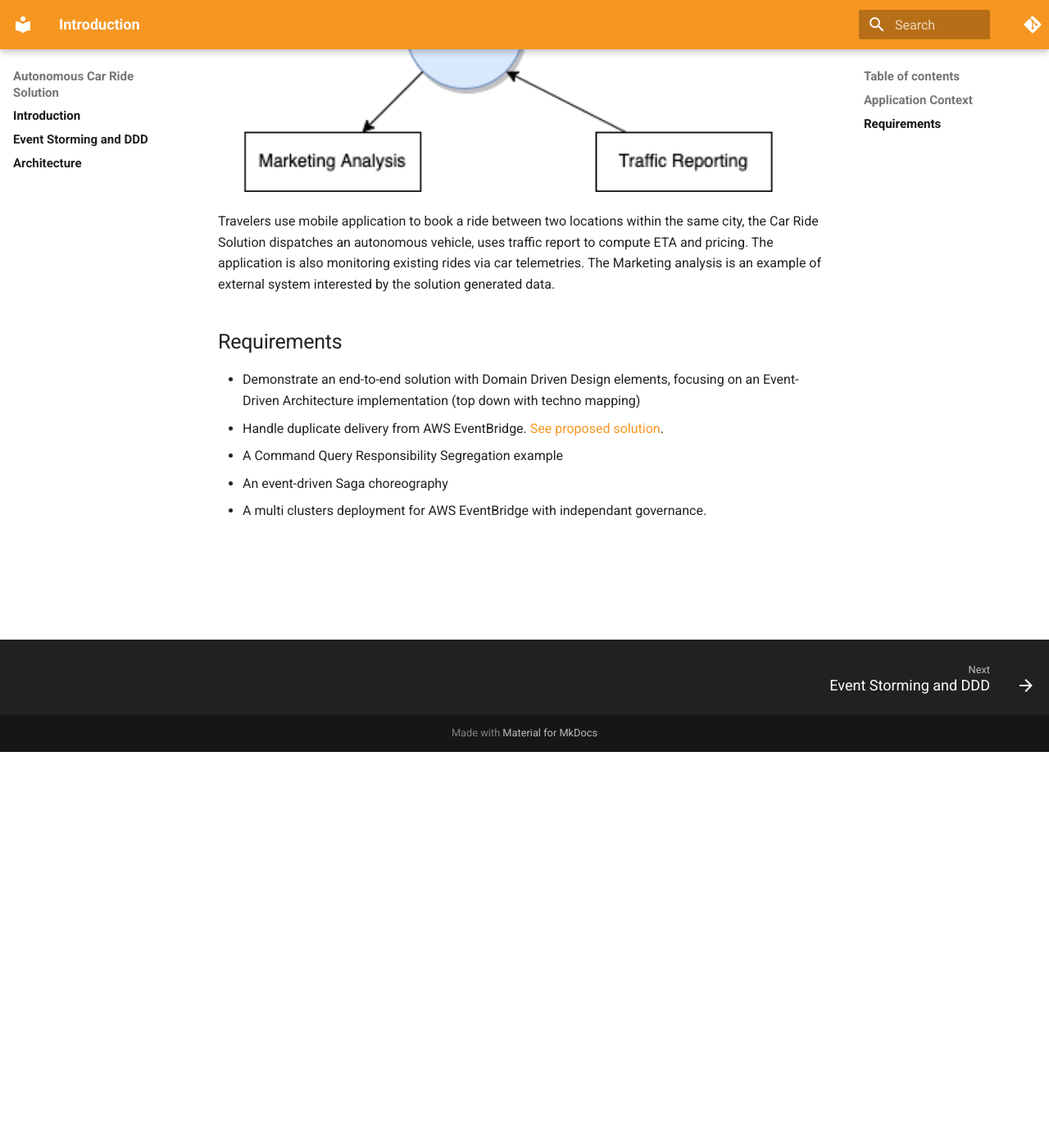
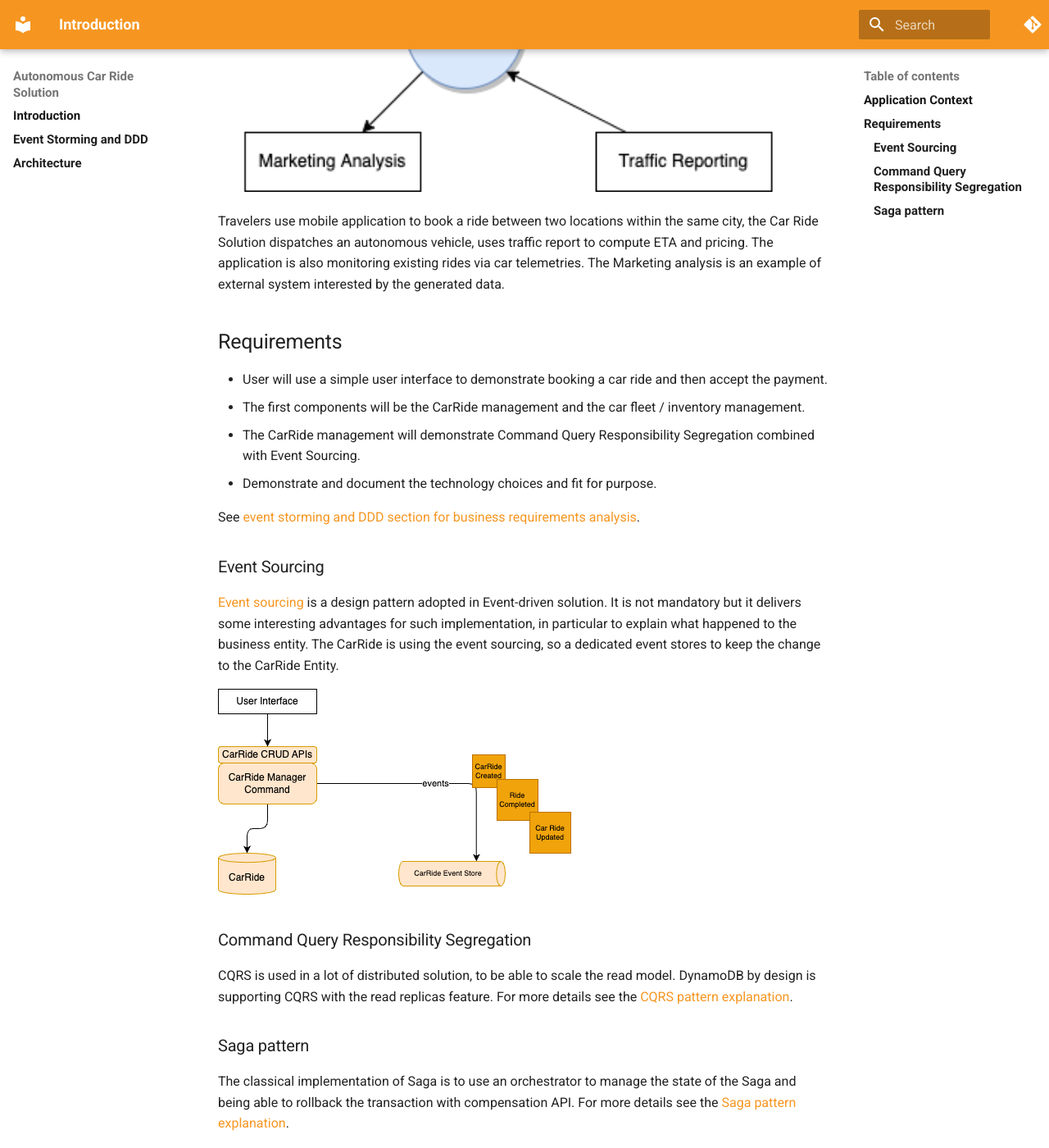
Before and after one commit to jbcodeforce/autonomous-car-iac, an MkDocs documentation site: the page built from docs/index.md, in a window 1280 px wide and 1400 px high, scrolled down 1102 px. Shown: the whole window at 82% size. Built offline with MkDocs 1.6.1 and Material for MkDocs 9.7.7, drawn with Linux system fonts in a browser that asks for light colours; comment, search, counter and statistics services are not loaded; before the commit the page ends 2019 px from its top, so only the background shows below that; some of the changed text lies outside the part shown.

Commit message:
update 2

```diff
--- a/docs/index.md
+++ b/docs/index.md
@@ -19,12 +19,30 @@ The application context looks like in the following diagram:
 
 ![](./diagrams/app-context.drawio.png){ width=800 }
 
-Travelers use mobile application to book a ride between two locations within the same city, the Car Ride Solution dispatches an autonomous vehicle, uses traffic report to compute ETA and pricing. The application is also monitoring existing rides via car telemetries. The Marketing analysis is an example of external system interested by the solution generated data.
+Travelers use mobile application to book a ride between two locations within the same city, the Car Ride Solution dispatches an autonomous vehicle, uses traffic report to compute ETA and pricing. The application is also monitoring existing rides via car telemetries. The Marketing analysis is an example of external system interested by the generated data.
 
 ## Requirements
 
-* Demonstrate an end-to-end solution with Domain Driven Design elements, focusing on an Event-Driven Architecture implementation (top down with techno mapping)
-* Handle duplicate delivery from AWS EventBridge. [See proposed solution](./es-duplicate-evt.md).
-* A Command Query Responsibility Segregation example
-* An event-driven Saga choreography
-* A multi clusters deployment for AWS EventBridge with independant governance.
+* User will use a simple user interface to demonstrate booking a car ride and then accept the payment.
+* The first components will be the CarRide management and the car fleet / inventory management.
+* The CarRide management will demonstrate Command Query Responsibility Segregation combined with Event Sourcing.
+* Demonstrate and document the technology choices and fit for purpose.
+
+See [event storming and DDD section for business requirements analysis](./ddd.md).
+
+### Event Sourcing
+
+[Event sourcing](https://jbcodeforce.github.io/eda-studies/patterns/event-sourcing/) is a design pattern adopted in Event-driven solution. It is not mandatory but it delivers some interesting advantages for such implementation, in particular to explain what happened to the business entity. The CarRide is using the event sourcing, so a dedicated event stores to keep the change to the CarRide Entity.
+
+![](./diagrams/car-ride-es.drawio.png)
+
+
+### Command Query Responsibility Segregation
+
+CQRS is used in a lot of distributed solution, to be able to scale the read model. DynamoDB by design is supporting CQRS with the read replicas feature. For more details see the [CQRS pattern explanation](https://jbcodeforce.github.io/eda-studies/patterns/cqrs/index.md).
+
+### Saga pattern
+
+The classical implementation of Saga is to use an orchestrator to manage the state of the Saga and being able to rollback the transaction with compensation API. For more details see the [Saga pattern explanation](https://jbcodeforce.github.io/eda-studies/patterns/saga/index.md).
+
+An alternate is to use Choreography.
```
Also changed, not shown: CONTRIBUTING.md (added, +59 -0 lines), README.md (added, +18 -0 lines), docs/diagrams/car-ride-es.drawio.png (added), docs/diagrams/cqrs-es.drawio.png (added), 2 other files.
